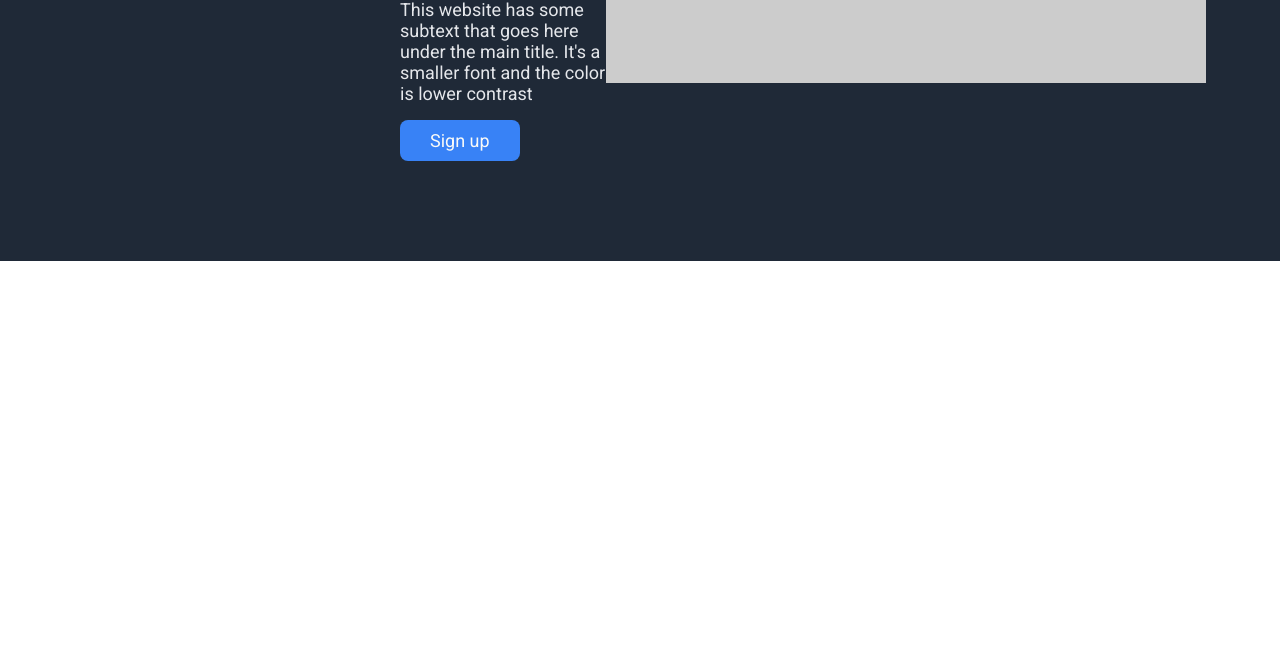
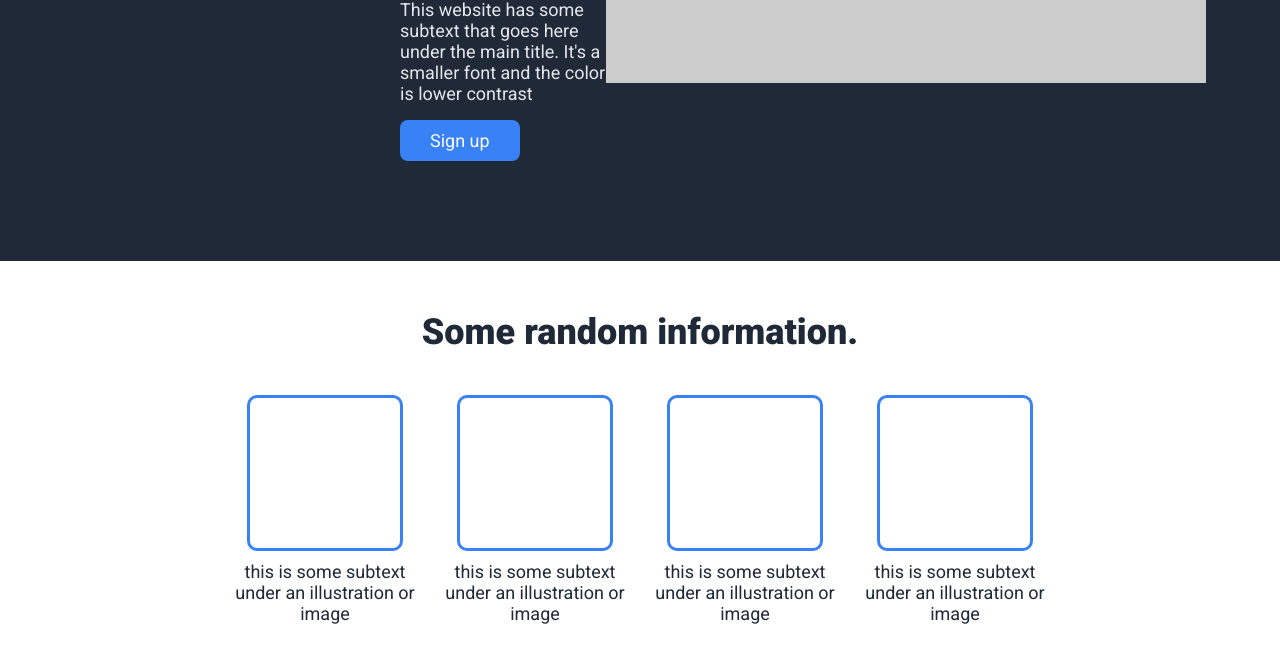
Before and after one commit to pranayadna/landing-page-top, a plain HTML site: page index.html in a window 1280 px wide. Shown: the part 441-1104 px from the top of the page. Before the commit the page ends 800 px from the top, so only its background shows below. Drawn offline with Linux system fonts and the light colour scheme; placeholder pictures from the web are drawn by us.

Commit message:
Add information section

```diff
--- a/index.html
+++ b/index.html
@@ -24,5 +24,31 @@
         </div>
         <img src="https://placehold.co/600x250?text=this+is+placeholder+for+an+image" alt="">
     </div>
+
+    <div class="info">
+        <div class="title">Some random information.</div>
+
+        <div class="items">
+            <div class="item">
+                <div class="placeholder"></div>
+                <div class="text">this is some subtext under an illustration or image</div>
+            </div>
+
+            <div class="item">
+                <div class="placeholder"></div>
+                <div class="text">this is some subtext under an illustration or image</div>
+            </div>
+
+            <div class="item">
+                <div class="placeholder"></div>
+                <div class="text">this is some subtext under an illustration or image</div>
+            </div>
+
+            <div class="item">
+                <div class="placeholder"></div>
+                <div class="text">this is some subtext under an illustration or image</div>
+            </div>
+        </div>
+    </div>
 </body>
 </html>
--- a/style.css
+++ b/style.css
@@ -50,6 +50,43 @@
     font-size: 18px;
 }
 
+.info {
+    padding: 50px;
+}
+
+.title {
+    text-align: center;
+    font-size: 36px;
+    font-weight: 800;
+    color: #1f2937;
+}
+
+.items {
+    display: flex;
+    justify-content: center;
+    margin-top: 32px;
+    gap: 10px;
+  }
+
+.item {
+    display: flex;
+    flex-direction: column;
+    font-size: 18px;
+    color: #1f2937;
+    /* justify-content: center; */
+    align-items: center;
+    text-align: center;
+    max-width: 200px;
+}
+
+.placeholder {
+    width: 150px;
+    height: 150px;
+    border: 3px solid #3882f6;
+    border-radius: 10px;
+    margin: 10px 0px;
+}
+
 img {
     /* flex-shrink: 3; */
     /* margin-right: auto; */
```
